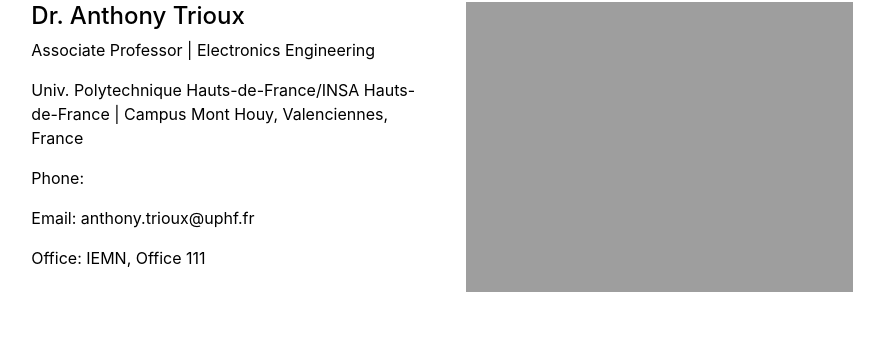
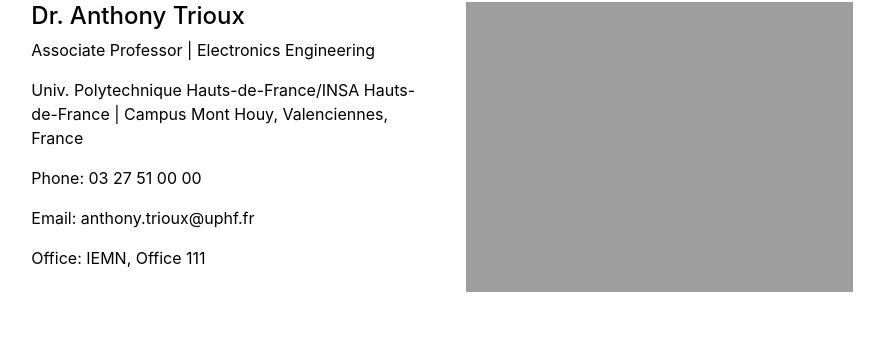
Before and after one commit to XiaYi59/LVCT, a Jekyll site: the page built from contact.md, in a window 1280 px wide. Shown: the part 270-632 px from the top of the page, without its empty margins (198-1082 px from the left). Built offline with Jekyll 4.4.1, drawn with Linux system fonts in a browser that asks for light colours.

Commit message:
Update settings.yml

```diff
--- a/_data/settings.yml
+++ b/_data/settings.yml
@@ -22,4 +22,4 @@ social:
 - {icon: 'linkedin', link: 'https://linkedin.com/in/lenpaul'}
 
 contacts:
-- {name: 'Dr. Anthony Trioux', title: 'Associate Professor', department: 'Electronics Engineering', institution: 'Univ. Polytechnique Hauts-de-France/INSA Hauts-de-France', institution_address: 'Campus Mont Houy, Valenciennes, France', email: 'anthony.trioux@uphf.fr', office: 'IEMN, Office 111', image: 'assets/img/contact.jpg'}
+- {name: 'Dr. Anthony Trioux', title: 'Associate Professor', department: 'Electronics Engineering', institution: 'Univ. Polytechnique Hauts-de-France/INSA Hauts-de-France', institution_address: 'Campus Mont Houy, Valenciennes, France', phone: '03 27 51 00 00', email: 'anthony.trioux@uphf.fr', office: 'IEMN, Office 111', image: 'assets/img/contact.jpg'}
```
